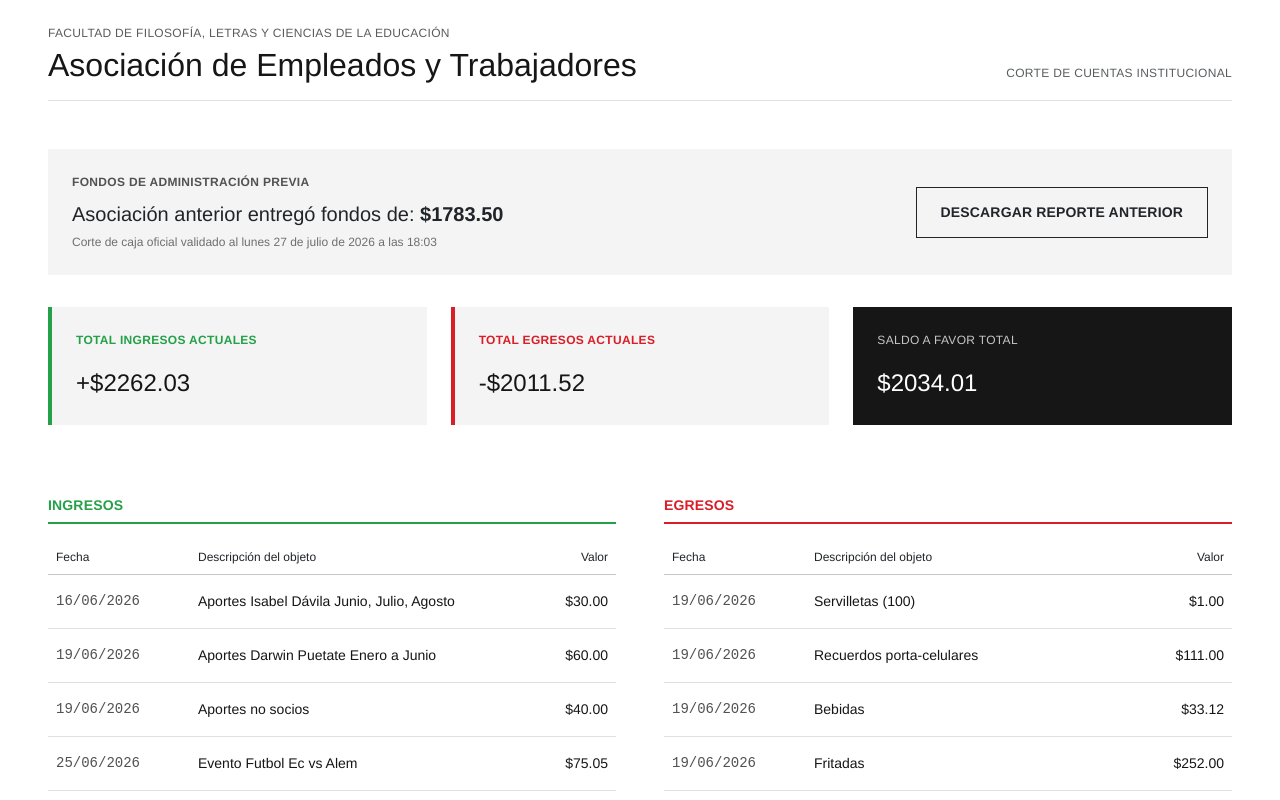
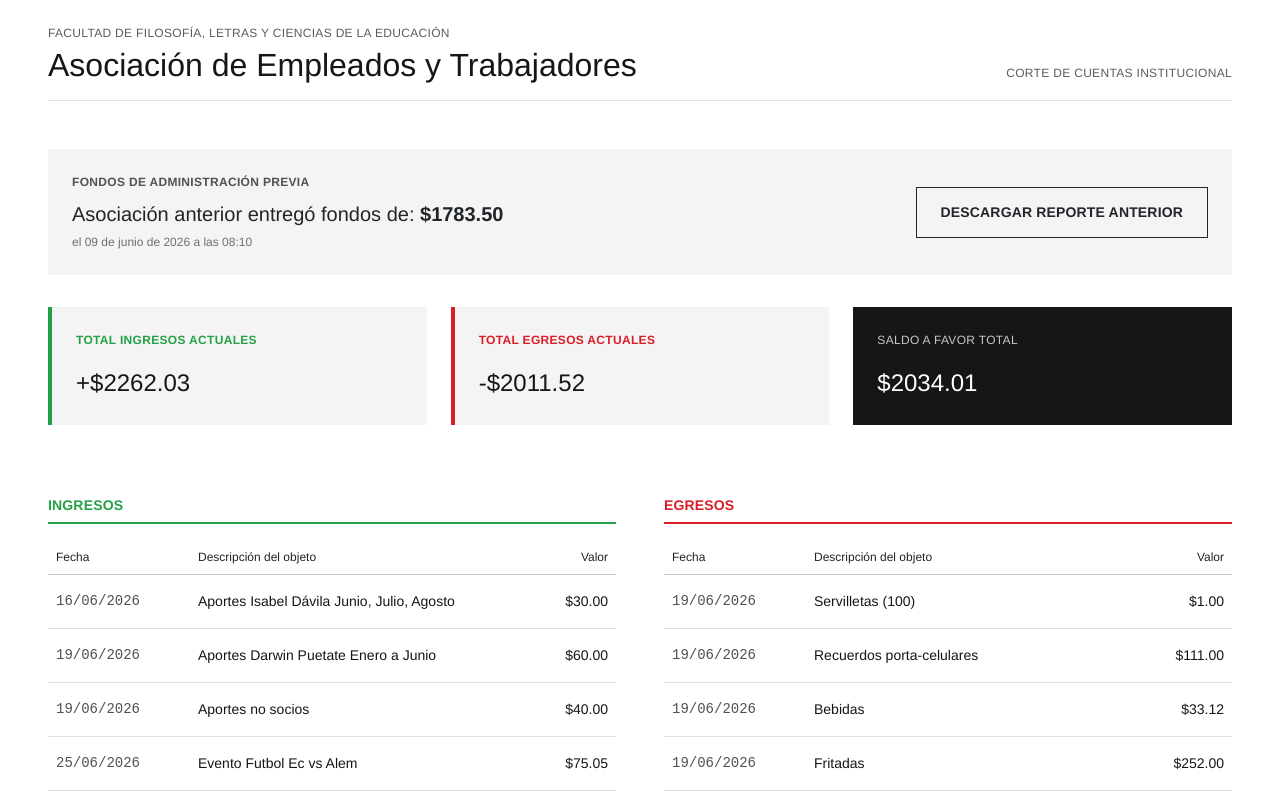
Before and after one commit to jjorgeadrian007/cuentas_aso, a React (Vite) app: page / in a window 1280 px wide. Shown: the top 800 px of the page. Built offline with nearby package versions, Linux system fonts and the light colour scheme.

Commit message:
fecha entrega fondos

```diff
--- a/src/App.jsx
+++ b/src/App.jsx
@@ -99,7 +99,7 @@ export default function DashboardAsociacion() {
               Asociación anterior entregó fondos de: <span className="fw-semibold">${FONDOS_ANTERIORES.toFixed(2)}</span>
             </p>
             <small className="d-block mt-1" style={{ fontSize: '12px', color: '#6f6f6f' }}>
-              Corte de caja oficial validado al  lunes 27 de julio de 2026 a las 18:03
+              el 09 de junio de 2026 a las 08:10
             </small>
           </div>
           <div className="col-md-4 text-md-end">
```
